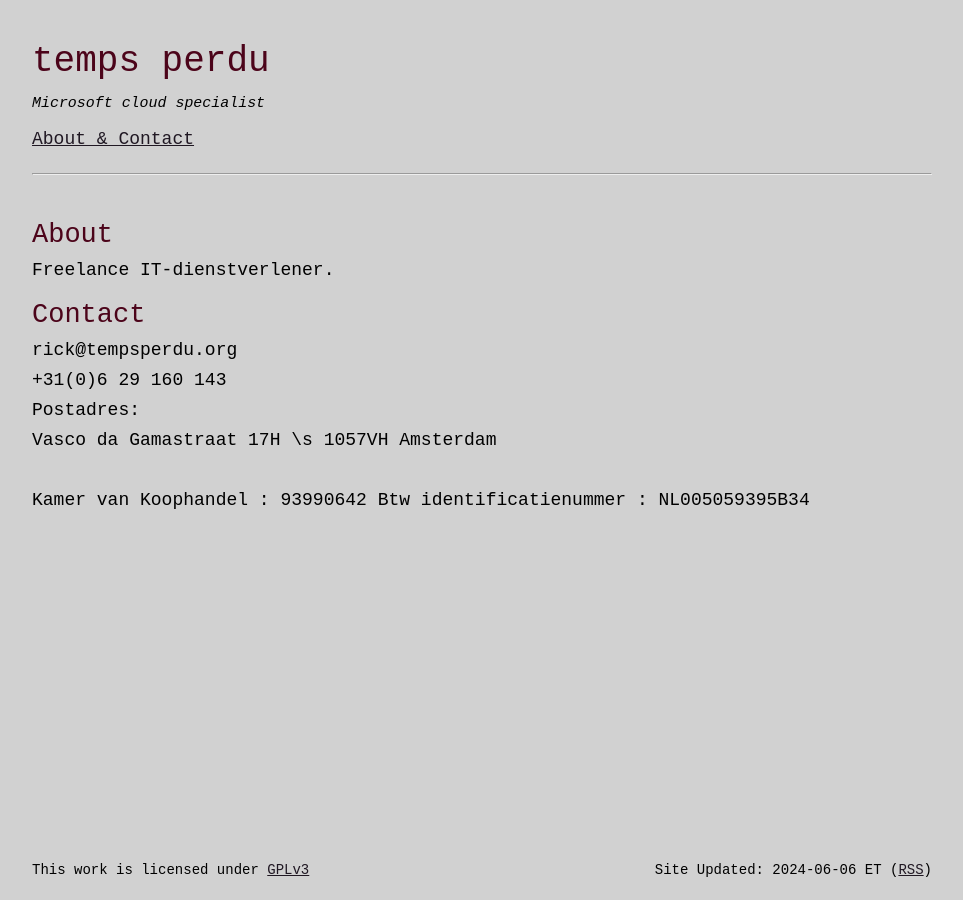
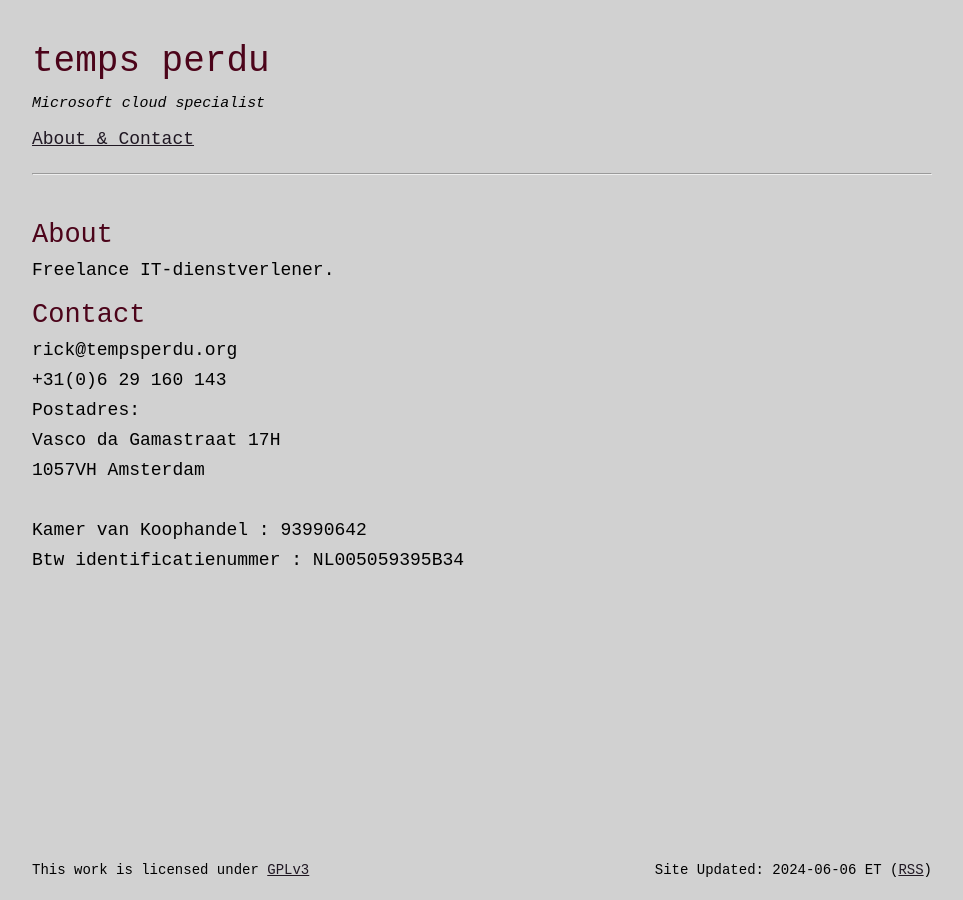
Before and after one commit to tweekoeken/dub2, a Jekyll site: the page built from index.markdown, in a window 1280 px wide. Shown: the whole page, without its empty margins (158-1121 px from the left). Built offline with Jekyll 4.4.1, drawn with Linux system fonts in a browser that asks for light colours.

```diff
--- a/index.markdown
+++ b/index.markdown
@@ -14,9 +14,10 @@ rick@tempsperdu.org
 Postadres:
 \
 Vasco da Gamastraat 17H
-\s
+\
 1057VH Amsterdam
 \
 \
-Kamer van Koophandel    : 93990642
+Kamer van Koophandel : 93990642
+\
 Btw identificatienummer : NL005059395B34
```
